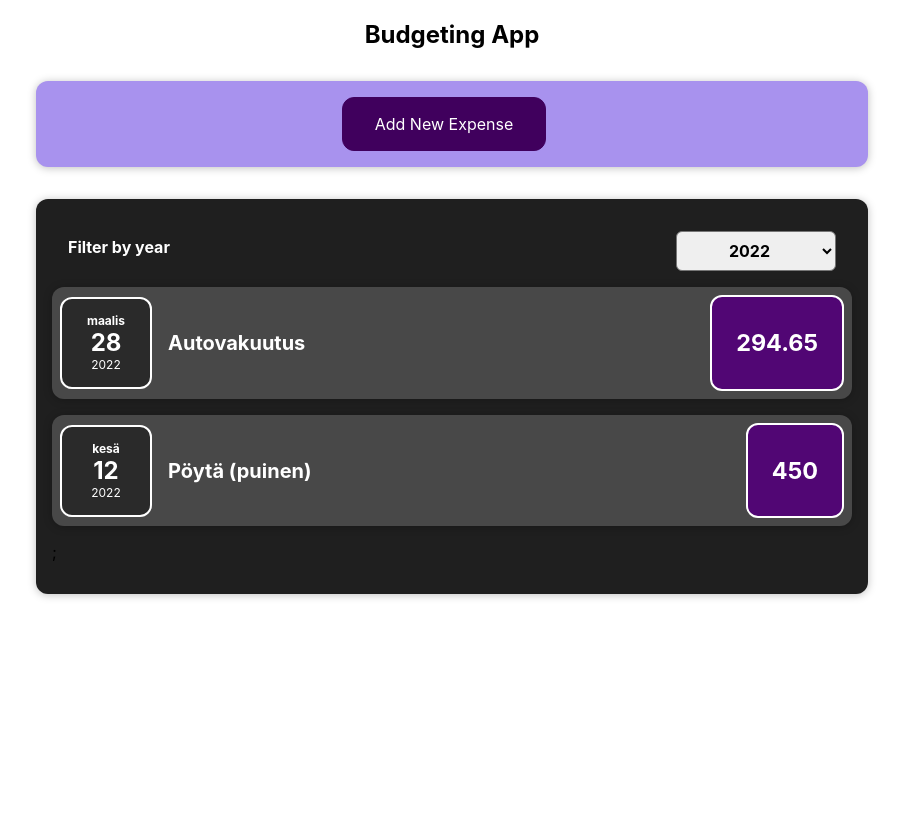
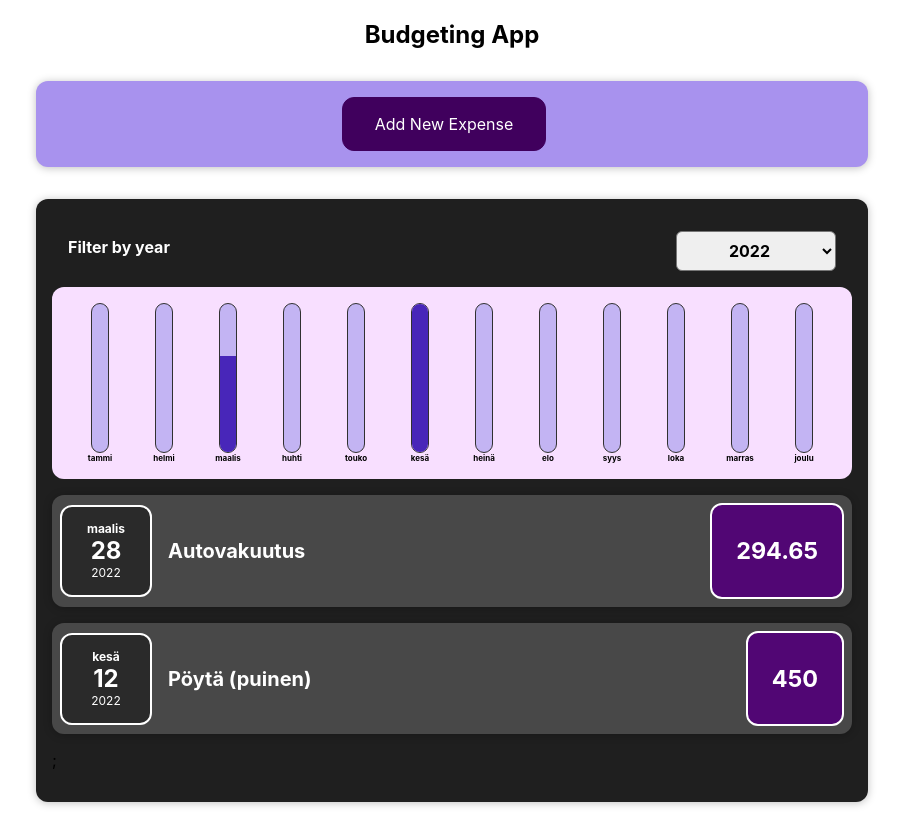
Before and after one commit to maijuriina/Budgeting-App, a React (Create React App) app in the folder budgeting-app/: page / in a window 1280 px wide. Shown: the whole page, without its empty margins (188-1091 px from the left). Before the commit the page ends 800 px from the top, so only its background shows below. Built offline with nearby package versions, Linux system fonts and the light colour scheme.

Commit message:
Charts implemented fully. Functional
Small css issue with fill bars due to course css-file content.

```diff
--- /dev/null
+++ b/budgeting-app/src/components/Chart/Chart.css
@@ -0,0 +1,9 @@
+.chart {
+  padding: 1rem;
+  border-radius: 12px;
+  background-color: #f8dfff;
+  text-align: center;
+  display: flex;
+  justify-content: space-around;
+  height: 10rem;
+}
--- /dev/null
+++ b/budgeting-app/src/components/Chart/Chart.js
@@ -0,0 +1,24 @@
+import ChartBar from "./ChartBar";
+import "./Chart.css";
+
+const Chart = (props) => {
+  // map is used to retrieve a single value array from dataPoint object
+  const dataPointValues = props.dataPoints.map((dataPoint) => dataPoint.amount);
+  const totalMaximum = Math.max(...dataPointValues); // totalMaximum is the highest spent amount of the year - Math.max doesn't accept arrays so spread to pull out standalone arguments
+
+  return (
+    <div className="chart">
+      {props.dataPoints.map((dataPoint) => (
+        <ChartBar
+          key={dataPoint.label}
+          amount={dataPoint.amount}
+          maxValue={totalMaximum}
+          label={dataPoint.label}
+        />
+      ))}
+    </div>
+  );
+};
+// dataPoint as object with properties
+
+export default Chart;
--- /dev/null
+++ b/budgeting-app/src/components/Chart/ChartBar.css
@@ -0,0 +1,31 @@
+.chart-bar {
+  height: 100%;
+  width: 1em;
+  display: flex;
+  flex-direction: column;
+  align-items: center;
+}
+
+.chart-bar__inner {
+  height: 100%;
+  width: 100%;
+  border: 1px solid #313131;
+  border-radius: 12px;
+  background-color: #c3b4f3;
+  overflow: hidden;
+  display: flex;
+  flex-direction: column;
+  justify-content: flex-end;
+}
+
+.chart-bar__fill {
+  background-color: #4826b9;
+  width: 100%;
+  transition: all 0.3s ease-out;
+}
+
+.chart-bar__label {
+  font-weight: bold;
+  font-size: 0.5rem;
+  text-align: center;
+}
--- /dev/null
+++ b/budgeting-app/src/components/Chart/ChartBar.js
@@ -0,0 +1,26 @@
+import "./ChartBar.css";
+
+const ChartBar = (props) => {
+  let barFillAmount = "0%";
+  //check if month has expenses
+  console.log(props.maxValue);
+  if (props.maxValue > 0) {
+    barFillAmount = Math.round((props.amount / props.maxValue) * 100) + "%";
+    console.log(barFillAmount);
+  }
+
+  return (
+    <div className="chart-bar">
+      <div className="chart-bar__inner">
+        <div
+          className="chart-bar__fill"
+          style={{ height: barFillAmount }}
+        ></div>
+      </div>
+      <div className="chart-bar__label">{props.label}</div>
+    </div>
+  );
+};
+// style requires a JS object, so attributes passed within {}
+
+export default ChartBar;
--- a/budgeting-app/src/components/Expenses/Expenses.js
+++ b/budgeting-app/src/components/Expenses/Expenses.js
@@ -3,13 +3,13 @@ import "./Expenses.css";
 import Card from "../UI/Card";
 import ExpensesFilter from "./ExpensesFilter";
 import ExpensesList from "./ExpensesList";
+import ExpensesChart from "./ExpensesChart";
 
 const Expenses = (props) => {
   const [filter, setFilter] = useState("2022"); // useState is done in parent component (Expenses = parent of ExpensesFilter)
 
   const filterChangeHandler = (chosenFilterYear) => {
     setFilter(chosenFilterYear);
-    console.log(chosenFilterYear);
   };
 
   // create a new list based on original list to filter based on year
@@ -24,6 +24,7 @@ const Expenses = (props) => {
           selectedYear={filter}
           onChangeFilter={filterChangeHandler}
         />
+        <ExpensesChart expenses={filteredExpenses} />
         <ExpensesList items={filteredExpenses} />
       </Card>
     </div>
--- /dev/null
+++ b/budgeting-app/src/components/Expenses/ExpensesChart.js
@@ -0,0 +1,30 @@
+import Chart from "../Chart/Chart";
+
+const ExpensesChart = (props) => {
+  const chartDataPoints = [
+    { label: "tammi", amount: "0" },
+    { label: "helmi", amount: "0" },
+    { label: "maalis", amount: "0" },
+    { label: "huhti", amount: "0" },
+    { label: "touko", amount: "0" },
+    { label: "kesä", amount: "0" },
+    { label: "heinä", amount: "0" },
+    { label: "elo", amount: "0" },
+    { label: "syys", amount: "0" },
+    { label: "loka", amount: "0" },
+    { label: "marras", amount: "0" },
+    { label: "joulu", amount: "0" },
+  ];
+
+  // next go through expenses logged and allocate amounts to corresponding months
+  for (const expense of props.expenses) {
+    const expenseMonth = expense.date.getMonth(); // getMonth months start at 0 - use index to pick corresponding chartDataPoint
+    console.log(chartDataPoints[expenseMonth].amount);
+    chartDataPoints[expenseMonth].amount += expense.amount; // add amount spent in month to chartDataPoint
+  }
+
+  // Chart.js expects prop dataPoints, and it is passed here
+  return <Chart dataPoints={chartDataPoints} />;
+};
+
+export default ExpensesChart;
```
